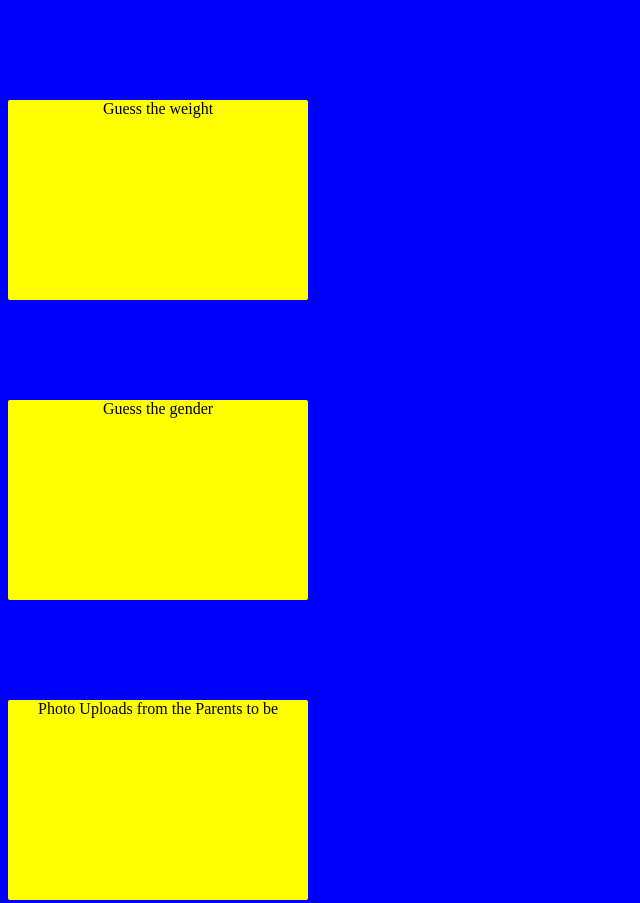
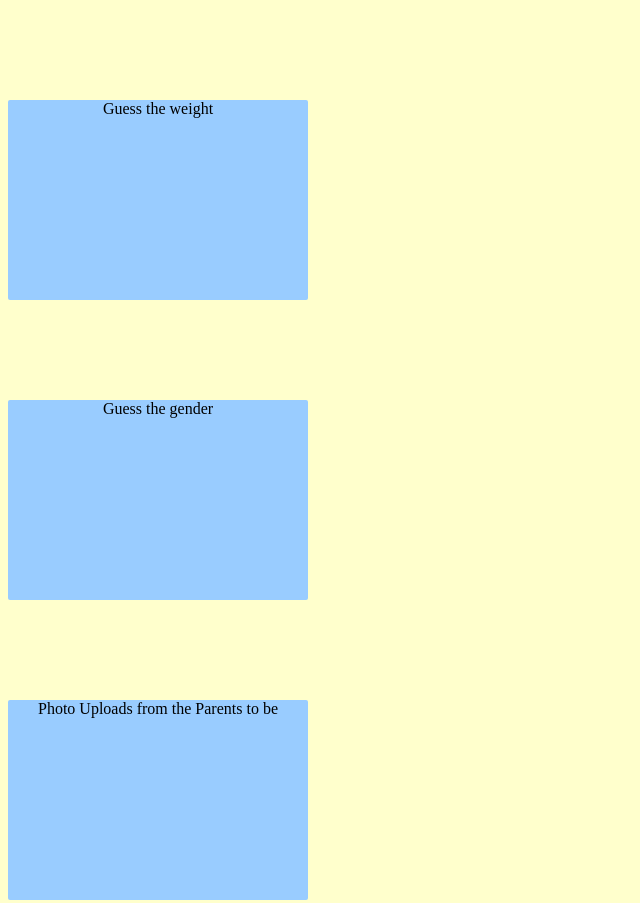
Before and after one commit to KimberleyLawrence/Shower, a plain HTML site: page index.html in a window 1280 px wide. Shown: the top 903 px of the page, without its empty margins (0-640 px from the left). Drawn offline with Linux system fonts and the light colour scheme.

Commit message:
Playing with colour tones
A little jet lagged, so not much work

```diff
--- a/index.css
+++ b/index.css
@@ -1,10 +1,10 @@
 html{
-  background-color: blue;
+  background-color: #ffffcc;
 }
 
 .game{
   border-radius: 2px;
-  background-color: yellow;
+  background-color: #99ccff;
   height: 200px;
   width: 300px;
   text-align: center;
```
